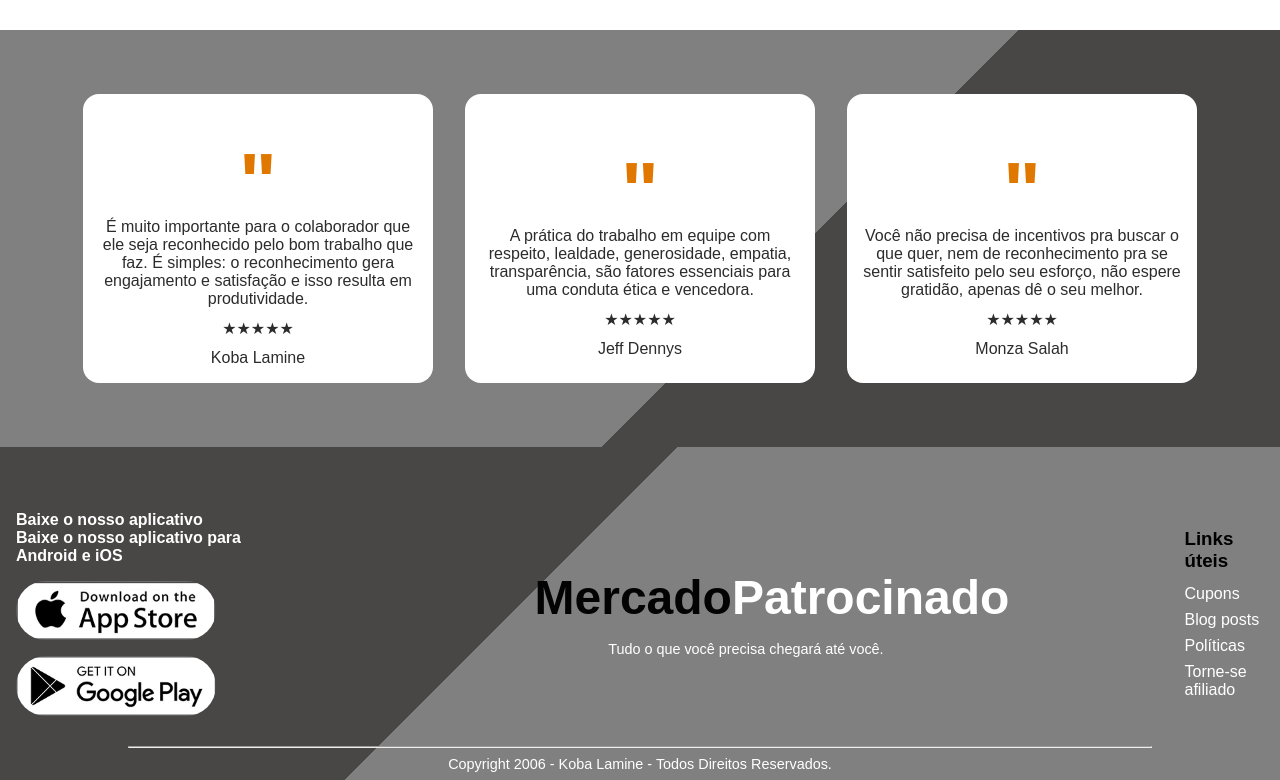
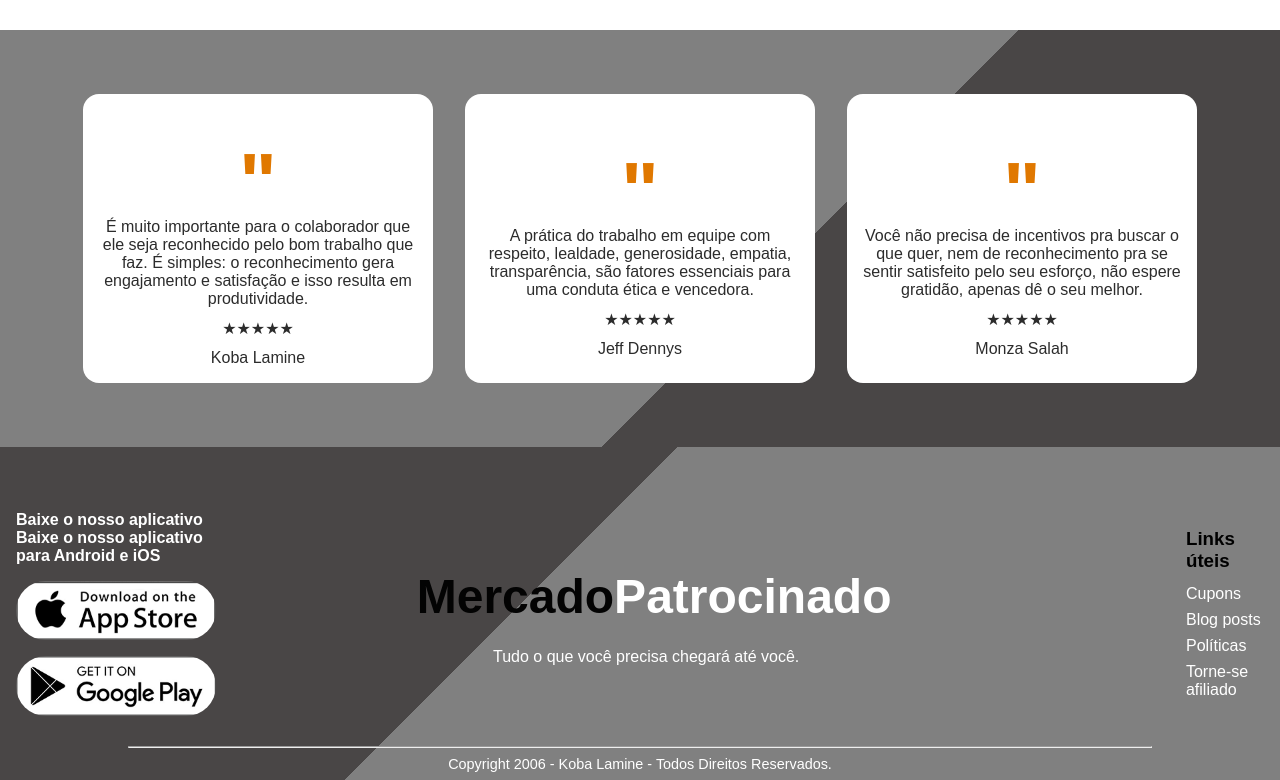
Before and after one commit to Danilosilva03/mercadoPatrocinado, a React (Create React App) app: page /mercadoPatrocinado/products in a window 1280 px wide. Shown: the part 4587-5367 px from the top of the page. Built offline with nearby package versions, Linux system fonts and the light colour scheme.

Commit message:
Nova atualizacao

```diff
--- a/package.json
+++ b/package.json
@@ -16,7 +16,7 @@
     "react-dom": "^18.3.1",
     "react-input-mask": "^2.0.4",
     "react-router-dom": "^6.26.1",
-    "react-scripts": "^3.0.1",
+    "react-scripts": "^5.0.1",
     "typed.js": "^2.1.0"
   },
   "scripts": {
--- a/src/App.js
+++ b/src/App.js
@@ -60,14 +60,14 @@ function App() {
     addToCartTotal(-productPrice * productToRemove.quantity);
   };
 
-  const parsePrice = (priceString) => {
-    if (typeof priceString !== 'string') {
-      console.warn('O preço não é uma string:', priceString);
-      priceString = String(priceString);
+  const parsePrice = (price) => {
+    if (typeof price !== 'string') {
+      price = String(price);  // Converte o preço para string se não for uma
     }
-    const parsedPrice = parseFloat(priceString.replace('R$', '').replace(/\./g, '').replace(',', '.'));
-    return isNaN(parsedPrice) ? 0 : parsedPrice;
+    // Remove qualquer caractere não numérico e substitui vírgula por ponto
+    return parseFloat(price.replace(/[^\d,]/g, '').replace(',', '.')) || 0;
   };
+
 
   useEffect(() => {
     fetch(`${process.env.PUBLIC_URL}/db.json`)
--- a/src/components/FormPagamento.js
+++ b/src/components/FormPagamento.js
@@ -102,7 +102,7 @@ export default function FormPagamento({ cartTotal, selectedProducts = [] }) {
                 </div>
               ))}
               <div className="security-notes">
-                <p><FontAwesomeIcon icon={faUserShield} /> Segurança garantida.</p>
+                <p><FontAwesomeIcon icon={faUserShield} /> Garantindo que sua informação esteja segura e que sua privacidade seja respeitada.</p>
                 <p><FontAwesomeIcon icon={faClipboard} /> Cobrança como <b>PG*BANK</b>.</p>
               </div>
             </div>
--- a/src/components/Header.js
+++ b/src/components/Header.js
@@ -1,10 +1,8 @@
 import React, { useEffect } from 'react';
-import { faChevronRight } from '@fortawesome/free-solid-svg-icons';
-import { FontAwesomeIcon } from '@fortawesome/react-fontawesome';
-import { Link } from 'react-router-dom';
 import Typed from 'typed.js';
 
 export default function Header() {
+
  /* useEffect(() => {
     const typedOptions = {
       strings: [
--- a/src/components/SidebarCart.js
+++ b/src/components/SidebarCart.js
@@ -4,25 +4,34 @@ import { faMoneyBill, faXmark } from "@fortawesome/free-solid-svg-icons";
 import SidebarProduct from "./SidebarProduct";
 import { useNavigate } from "react-router-dom";
 
-// Função para converter preços corretamente
 const parsePrice = (priceString) => {
-  if (!priceString) return 0; // Retorna 0 se estiver indefinido
+  if (priceString == null) return 0; // Retorna 0 se estiver null ou undefined
 
-  if (typeof priceString !== "string") {
-    console.warn("O preço não é uma string:", priceString);
-    priceString = String(priceString).trim();
+  // Se o preço for um número, converte para string
+  if (typeof priceString === "number") {
+    priceString = priceString.toString();
   }
 
-  // Remove "R$", pontos e substitui a vírgula por ponto
-  const parsedValue = parseFloat(priceString.replace(/[^0-9,]/g, "").replace(",", "."));
+  // Se o preço não for uma string ainda, exibe um aviso
+  if (typeof priceString !== "string") {
+    console.warn("O preço não é uma string ou número válido:", priceString);
+    return 0; // Retorna 0 se o preço não for válido
+  }
+
+  // Remove espaços extras e os símbolos "R$", se existirem
+  priceString = priceString.trim().replace("R$", "").replace(/[^0-9,]/g, "");
+
+  // Substitui a vírgula por ponto para lidar com formatos decimais brasileiros
+  const parsedValue = parseFloat(priceString.replace(",", "."));
 
   if (isNaN(parsedValue)) {
     console.error("Erro ao converter preço:", priceString);
-    return 0;
+    return 0; // Retorna 0 se não for possível converter
   }
 
   return parsedValue;
 };
+
 
 export default function SidebarCart({
   setShowSidebarCart,
--- a/src/index.css
+++ b/src/index.css
@@ -240,17 +240,23 @@ nav ul li:hover {
 
 }
 
-/* 📌 TELAS MENORES QUE 400px - Ajustes para telas muito pequenas */
+/* 📌 TELAS MENORES QUE 460px - Ajustes para telas pequenas */
 @media (max-width: 460px) {
     .menu-button {
-        left: 52%; /* Ajuste fino para telas muito pequenas */
+        left: 52%; /* Ajuste fino para telas pequenas */
         top: 22px;
     }
 
     .mobile-menu {
         width: 220px; /* Reduz um pouco a largura */
     }
+
+
+
 }
+
+
+
 
 /* START HEADER */
 /* Adicione isso ao seu CSS */
@@ -571,7 +577,7 @@ header {
     }
 
     .products-container {
-        margin-top: 15rem;
+        margin-top: 25rem;
     }
     .exclusive-section {
         background: linear-gradient(135deg, #00315f, #0066a2);
@@ -719,25 +725,28 @@ footer {
 
     .logo-footer {
         display: flex; /* Ativa o Flexbox */
-        flex-direction: column; /* Organiza os elementos verticalmente */
-        align-items: center; /* Centraliza horizontalmente */
-        justify-content: center; /* Centraliza verticalmente */
-        text-align: center; /* Alinha o texto no meio */
+        flex-direction: column;
         width: 100%; /* Garante que o contêiner ocupe toda a largura */
+        padding: 2rem; /* Adiciona um espaço interno para não ficar colado nas bordas */
     }
 
     .logo-footer h1 {
         font-size: 3rem; /* Ajusta o tamanho do título */
-        margin: 0.5rem; /* Espaçamento entre os elementos */
-        text-align: center; /* Centraliza o texto */
-        width: 50%;
+        margin: 0.5rem; /* Espaçamento entre o título e outros elementos */
+        text-align: center; /* Garante que o título esteja centralizado */
+        width: 75%;
     }
 
     .logo-footer p {
-        font-size: 0.9rem; /* Define o tamanho do texto */
-        margin: 0.5rem 0; /* Espaçamento acima e abaixo */
-        text-align: center; /* Centraliza o texto */
+        font-size: 1rem; /* Ajusta o tamanho do texto */
+        margin-top: 1rem; /* Garante que o parágrafo fique abaixo do título */
+        text-align: center; /* Garante que o texto do parágrafo esteja centralizado */
+        width: 75%;
+
     }
+
+
+
 
     .logoo {
         font-size: 2.5rem; /* Tamanho do título */
@@ -869,7 +878,7 @@ hr {
     }
 
     .logo-footer {
-        width: 100%; /* Garante que ocupe toda a largura em dispositivos menores */
+        width: 123%; /* Garante que ocupe toda a largura em dispositivos menores */
     }
 
     .logo-footer h1 {
@@ -897,6 +906,7 @@ hr {
 
     .copyright{
         font-size: 0.8rem;
+        color: #000000;
     }
 
     footer .links ul,
```
Also changed, not shown: src/components/AddCartCompra.js (line endings or trailing spaces), 20 other files (tests, documents, lock files or other folders).
